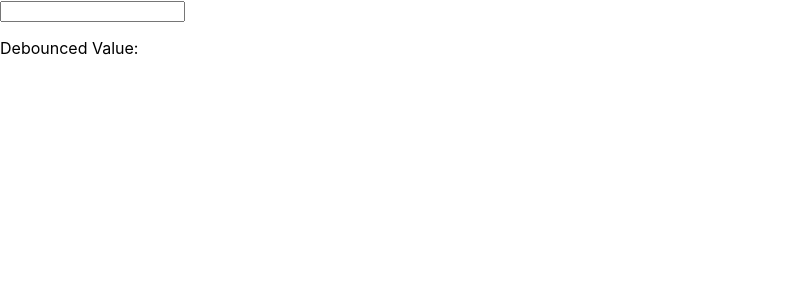
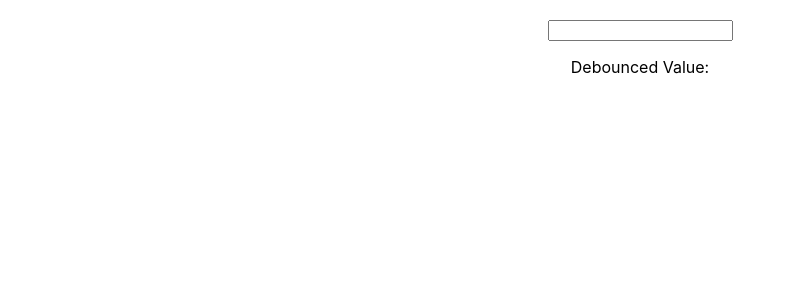
Before and after one commit to woongsnote/debounce, a React (Create React App) app: page / in a window 1280 px wide. Shown: the top 300 px of the page, without its empty margins (0-796 px from the left). Built offline with nearby package versions, Linux system fonts and the light colour scheme.

Commit message:
style: add css for MyInput component

```diff
--- /dev/null
+++ b/src/components/MyInput.css
@@ -0,0 +1,7 @@
+.container{
+    display: flex;
+    align-items: center;
+    flex-direction: column;
+    justify-content: center;
+    margin: 20px auto;
+}
--- a/src/components/MyInput.tsx
+++ b/src/components/MyInput.tsx
@@ -1,14 +1,17 @@
+import { DELAY_IN_MS } from "../constants";
 import useDebouncedInput from "../hooks/useDebouncedInput";
-
-const DELAY_IN_MS = 500;
+import "./MyInput.css";
 
 const MyInput = () => {
-
   const { inputValue, debouncedValue, handleChange } =
     useDebouncedInput(DELAY_IN_MS);
   return (
-    <div>
-      <input type="text" value={inputValue} onChange={handleChange} />
+    <div className="container">
+      <input
+        type="text"
+        value={inputValue}
+        onChange={handleChange}
+      />
       <p>Debounced Value: {debouncedValue}</p>
     </div>
   );
```
